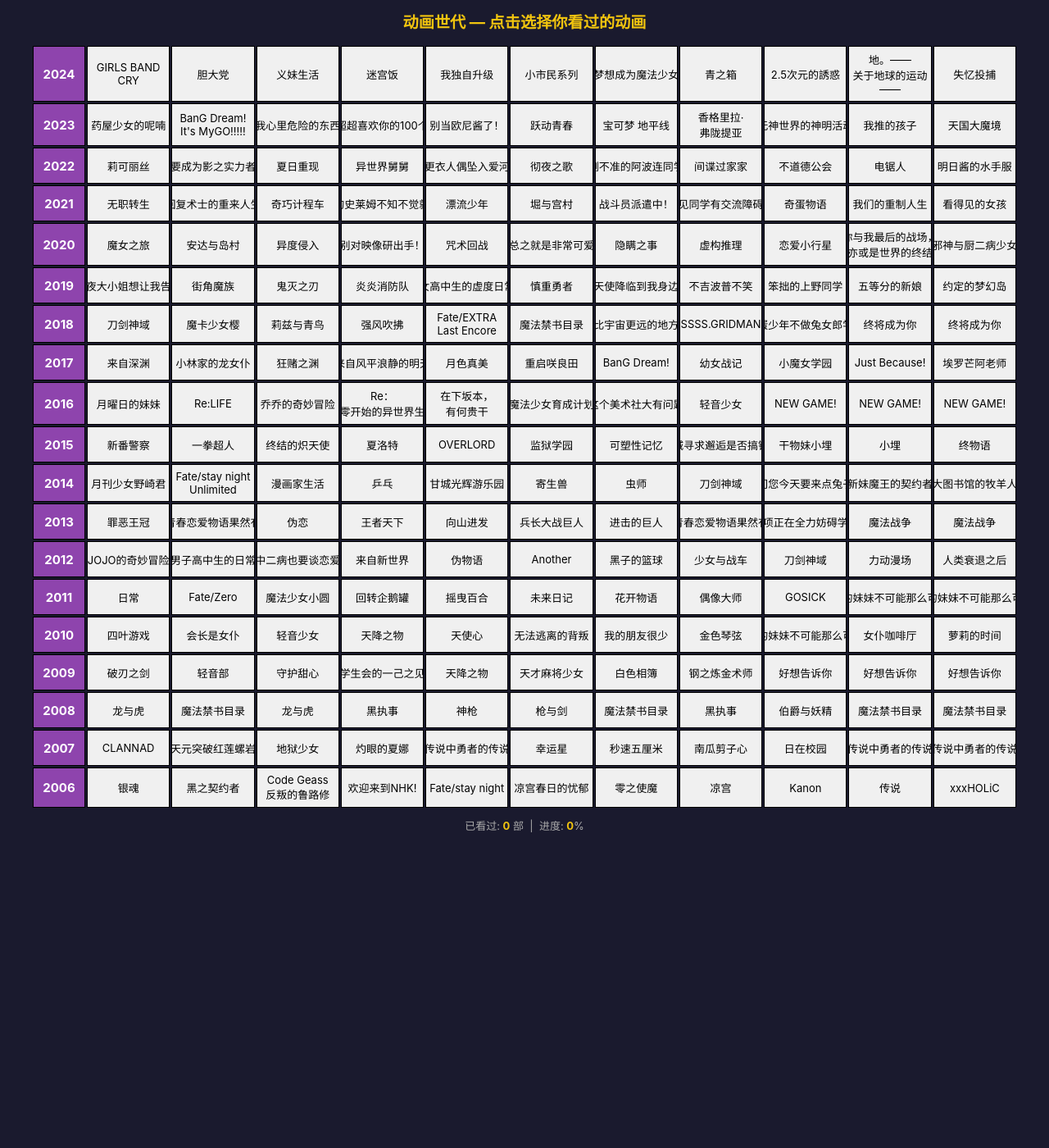
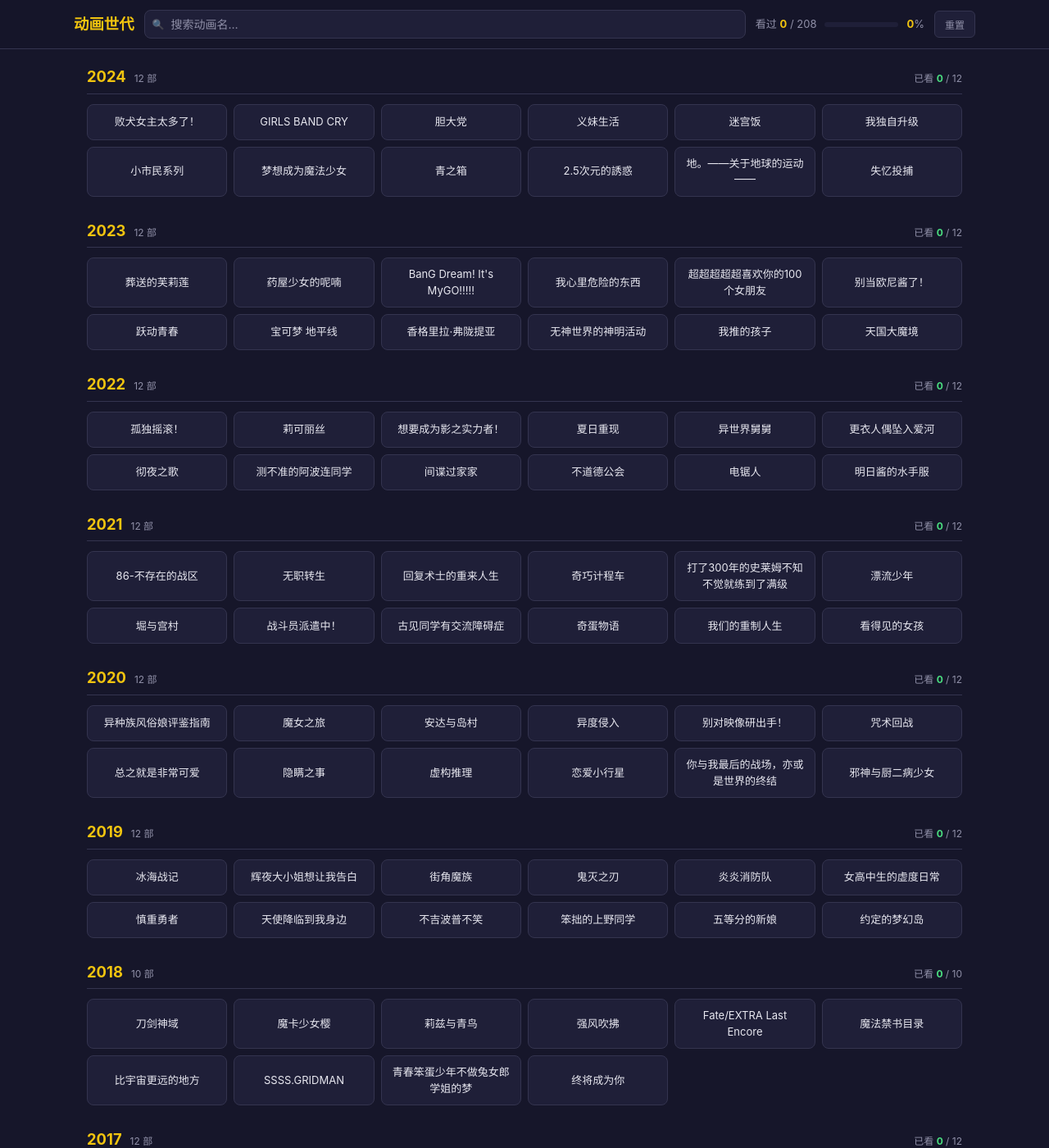
Before and after one commit to CrescentVelvet/crescentvelvet.github.io, a Jekyll site: the page built from _pages/anime_tracker.html, in a window 1280 px wide and 1400 px high. Shown: the whole window at 82% size. Built offline with Jekyll 4.4.1, drawn with Linux system fonts in a browser that asks for light colours; some of the changed text lies outside the part shown.

Commit message:
动画世代：优化页面风格，按年份分区+ 自适应卡片网格，搜索框实时过滤动画名，无匹配的年份自动隐藏

```diff
--- a/_pages/anime_tracker.html
+++ b/_pages/anime_tracker.html
@@ -7,147 +7,285 @@
 <html lang="zh-CN">
 <head>
     <meta charset="UTF-8">
-    <meta name="viewport" content="width=device-width, initial-scale=1.0, maximum-scale=1.0, user-scalable=no">
+    <meta name="viewport" content="width=device-width, initial-scale=1.0">
     <title>动画世代 - 动画追踪</title>
     <style>
         *, *::before, *::after { box-sizing: border-box; }
 
+        :root {
+            --bg: #16162a;
+            --bg-elev: #1f1f38;
+            --bg-elev-2: #2a2a48;
+            --border: #34344f;
+            --text: #e8e8f0;
+            --text-muted: #9090a8;
+            --accent: #f1c40f;
+            --watched: #4ade80;
+            --watched-bg: rgba(74, 222, 128, 0.16);
+            --hover: rgba(255, 255, 255, 0.07);
+        }
+
         body {
             margin: 0;
-            padding: 12px;
-            font-family: -apple-system, BlinkMacSystemFont, "Segoe UI", Roboto, sans-serif;
-            background: #1a1a2e;
-            color: #eee;
+            padding: 0;
+            font-family: -apple-system, BlinkMacSystemFont, "Segoe UI", Roboto, "PingFang SC", "Microsoft YaHei", sans-serif;
+            background: var(--bg);
+            color: var(--text);
             min-height: 100vh;
+            line-height: 1.5;
+            -webkit-font-smoothing: antialiased;
+        }
+
+        .header {
+            position: sticky;
+            top: 0;
+            z-index: 10;
+            background: rgba(22, 22, 42, 0.92);
+            backdrop-filter: blur(8px);
+            -webkit-backdrop-filter: blur(8px);
+            border-bottom: 1px solid var(--border);
+            padding: 12px 16px;
+        }
+
+        .header-inner {
+            max-width: 1100px;
+            margin: 0 auto;
+            display: flex;
+            align-items: center;
+            gap: 12px;
+            flex-wrap: wrap;
         }
 
         h1 {
-            text-align: center;
-            font-size: 1.2em;
-            margin: 0 0 16px;
-            color: #f1c40f;
+            font-size: 1.15em;
+            margin: 0;
+            color: var(--accent);
+            font-weight: 700;
+            white-space: nowrap;
         }
 
-        .anime-table {
-            max-width: 1200px;
-            margin: 0 auto;
+        .search-box {
+            flex: 1;
+            min-width: 160px;
+            position: relative;
         }
 
-        .anime-row {
-            display: grid;
-            grid-template-columns: 64px repeat(11, 1fr);
-            gap: 2px;
-            margin-bottom: 2px;
+        .search-box input {
+            width: 100%;
+            padding: 8px 12px 8px 32px;
+            background: var(--bg-elev);
+            border: 1px solid var(--border);
+            border-radius: 8px;
+            color: var(--text);
+            font-size: 14px;
+            font-family: inherit;
+            outline: none;
+            transition: border-color 0.15s;
         }
 
-        .year-cell {
-            background-color: #8e44ad;
-            color: white;
-            font-weight: bold;
-            border: 1px solid #000;
-            padding: 6px;
+        .search-box input:focus {
+            border-color: var(--accent);
+        }
+
+        .search-box input::placeholder {
+            color: var(--text-muted);
+        }
+
+        .search-box::before {
+            content: "🔍";
+            position: absolute;
+            left: 10px;
+            top: 50%;
+            transform: translateY(-50%);
+            font-size: 12px;
+            opacity: 0.6;
+            pointer-events: none;
+        }
+
+        .stats {
+            display: flex;
+            align-items: center;
+            gap: 10px;
+            font-size: 13px;
+            color: var(--text-muted);
+            white-space: nowrap;
+        }
+
+        .stats b {
+            color: var(--accent);
+            font-weight: 700;
+        }
+
+        .progress-track {
+            width: 90px;
+            height: 6px;
+            background: var(--bg-elev);
+            border-radius: 3px;
+            overflow: hidden;
+        }
+
+        .progress-fill {
+            height: 100%;
+            background: var(--watched);
+            width: 0%;
+            transition: width 0.3s ease;
+            border-radius: 3px;
+        }
+
+        .btn {
+            padding: 7px 12px;
+            background: var(--bg-elev);
+            border: 1px solid var(--border);
+            border-radius: 6px;
+            color: var(--text-muted);
+            font-size: 12px;
+            cursor: pointer;
+            font-family: inherit;
+            transition: color 0.15s, border-color 0.15s;
+        }
+
+        .btn:hover {
+            color: var(--text);
+            border-color: var(--text-muted);
+        }
+
+        .container {
+            max-width: 1100px;
+            margin: 0 auto;
+            padding: 20px 16px 40px;
+        }
+
+        .year-section {
+            margin-bottom: 28px;
+        }
+
+        .year-section.hidden {
+            display: none;
+        }
+
+        .year-header {
+            display: flex;
+            align-items: baseline;
+            gap: 10px;
+            margin-bottom: 12px;
+            padding-bottom: 6px;
+            border-bottom: 1px solid var(--border);
+        }
+
+        .year-title {
+            font-size: 1.15em;
+            font-weight: 700;
+            color: var(--accent);
+        }
+
+        .year-count {
+            font-size: 12px;
+            color: var(--text-muted);
+        }
+
+        .year-progress {
+            margin-left: auto;
+            font-size: 12px;
+            color: var(--text-muted);
+        }
+
+        .year-progress b {
+            color: var(--watched);
+            font-weight: 700;
+        }
+
+        .anime-grid {
+            display: grid;
+            grid-template-columns: repeat(auto-fill, minmax(150px, 1fr));
+            gap: 8px;
+        }
+
+        .anime-cell {
+            padding: 10px 12px;
+            background: var(--bg-elev);
+            border: 1px solid var(--border);
+            border-radius: 8px;
+            cursor: pointer;
+            font-size: 13px;
+            color: var(--text);
             text-align: center;
+            word-break: break-word;
+            user-select: none;
+            -webkit-tap-highlight-color: transparent;
+            touch-action: manipulation;
+            transition: background-color 0.15s, border-color 0.15s, transform 0.05s;
+            min-height: 44px;
             display: flex;
             align-items: center;
             justify-content: center;
-            font-size: 15px;
+            position: relative;
         }
 
-        .anime-cell {
-            background-color: #f0f0f0;
-            border: 1px solid #000;
-            padding: 6px 3px;
-            text-align: center;
-            cursor: pointer;
-            font-size: 13px;
-            color: #000;
-            display: flex;
-            align-items: center;
-            justify-content: center;
-            word-break: keep-all;
-            overflow: hidden;
-            min-height: 44px;
-            touch-action: manipulation;
-            -webkit-tap-highlight-color: transparent;
-            user-select: none;
-            transition: background-color 0.15s;
+        .anime-cell:hover {
+            background: var(--hover);
+            border-color: var(--text-muted);
         }
 
         .anime-cell:active {
-            background-color: #d0d0d0;
+            transform: scale(0.97);
         }
 
         .anime-cell.watched {
-            background-color: #90EE90;
+            background: var(--watched-bg);
+            border-color: var(--watched);
+            color: var(--watched);
         }
 
-        .anime-cell.watched:active {
-            background-color: #70cc70;
-        }
-
-        .stats-bar {
-            max-width: 1200px;
-            margin: 12px auto 0;
-            text-align: center;
-            font-size: 13px;
-            color: #aaa;
-        }
-
-        .stats-bar span {
-            color: #f1c40f;
+        .anime-cell.watched::after {
+            content: "✓";
+            position: absolute;
+            top: 3px;
+            right: 6px;
+            font-size: 11px;
             font-weight: bold;
         }
 
-        @media (max-width: 768px) {
-            body { padding: 8px; }
-
-            h1 {
-                font-size: 1em;
-                margin-bottom: 10px;
-            }
-
-            .anime-row {
-                grid-template-columns: 48px repeat(3, 1fr);
-                gap: 1px;
-                margin-bottom: 1px;
-            }
-
-            .year-cell {
-                font-size: 13px;
-                padding: 4px;
-            }
-
-            .anime-cell {
-                font-size: 10px;
-                padding: 4px 2px;
-                min-height: 36px;
-            }
+        .empty-state {
+            text-align: center;
+            color: var(--text-muted);
+            padding: 60px 20px;
+            font-size: 14px;
         }
 
-        @media (max-width: 400px) {
-            .anime-row {
-                grid-template-columns: 40px repeat(2, 1fr);
+        @media (max-width: 600px) {
+            .header { padding: 10px 12px; }
+            .container { padding: 16px 12px 32px; }
+            .anime-grid {
+                grid-template-columns: repeat(auto-fill, minmax(130px, 1fr));
+                gap: 6px;
             }
-
             .anime-cell {
-                font-size: 9px;
-                min-height: 32px;
+                font-size: 12px;
+                padding: 8px 6px;
+                min-height: 40px;
             }
-
-            .year-cell {
-                font-size: 11px;
-            }
+            h1 { font-size: 1em; }
+            .progress-track { width: 60px; }
         }
     </style>
 </head>
 <body>
-    <h1>动画世代 — 点击选择你看过的动画</h1>
-    <div class="anime-table" id="animeTable"></div>
-    <div class="stats-bar">
-        已看过: <span id="watchedCount">0</span> 部
-        &nbsp;|&nbsp;
-        进度: <span id="progressPercent">0</span>%
+    <div class="header">
+        <div class="header-inner">
+            <h1>动画世代</h1>
+            <div class="search-box">
+                <input type="text" id="searchInput" placeholder="搜索动画名…" autocomplete="off">
+            </div>
+            <div class="stats">
+                <span>看过 <b id="watchedCount">0</b> / <span id="totalCount">0</span></span>
+                <div class="progress-track"><div class="progress-fill" id="progressFill"></div></div>
+                <span><b id="progressPercent">0</b>%</span>
+            </div>
+            <button class="btn" id="resetBtn" title="清除所有已选">重置</button>
+        </div>
     </div>
+
+    <div class="container" id="animeContainer"></div>
 
     <script>
     (function() {
@@ -158,98 +296,152 @@
             "2021": ["86-不存在的战区", "无职转生", "回复术士的重来人生", "奇巧计程车", "打了300年的史莱姆不知不觉就练到了满级", "漂流少年", "堀与宫村", "战斗员派遣中！", "古见同学有交流障碍症", "奇蛋物语", "我们的重制人生", "看得见的女孩"],
             "2020": ["异种族风俗娘评鉴指南", "魔女之旅", "安达与岛村", "异度侵入", "别对映像研出手！", "咒术回战", "总之就是非常可爱", "隐瞒之事", "虚构推理", "恋爱小行星", "你与我最后的战场，亦或是世界的终结", "邪神与厨二病少女"],
             "2019": ["冰海战记", "辉夜大小姐想让我告白", "街角魔族", "鬼灭之刃", "炎炎消防队", "女高中生的虚度日常", "慎重勇者", "天使降临到我身边", "不吉波普不笑", "笨拙的上野同学", "五等分的新娘", "约定的梦幻岛"],
-            "2018": ["---", "刀剑神域", "魔卡少女樱", "莉兹与青鸟", "强风吹拂", "Fate/EXTRA Last Encore", "魔法禁书目录", "比宇宙更远的地方", "SSSS.GRIDMAN", "青春笨蛋少年不做兔女郎学姐的梦", "终将成为你", "终将成为你"],
+            "2018": ["刀剑神域", "魔卡少女樱", "莉兹与青鸟", "强风吹拂", "Fate/EXTRA Last Encore", "魔法禁书目录", "比宇宙更远的地方", "SSSS.GRIDMAN", "青春笨蛋少年不做兔女郎学姐的梦", "终将成为你"],
             "2017": ["少女终末旅行", "来自深渊", "小林家的龙女仆", "狂赌之渊", "来自风平浪静的明天", "月色真美", "重启咲良田", "BanG Dream!", "幼女战记", "小魔女学园", "Just Because!", "埃罗芒阿老师"],
-            "2016": ["为美好的世界献上祝福!", "月曜日的妹妹", "Re:LIFE", "乔乔的奇妙冒险", "Re：从零开始的异世界生活", "在下坂本，有何贵干", "魔法少女育成计划", "这个美术社大有问题", "轻音少女", "NEW GAME!", "NEW GAME!", "NEW GAME!"],
-            "2015": ["黑子的篮球", "新番警察", "一拳超人", "终结的炽天使", "夏洛特", "OVERLORD", "监狱学园", "可塑性记忆", "在地下城寻求邂逅是否搞错了什么", "干物妹小埋", "小埋", "终物语"],
+            "2016": ["为美好的世界献上祝福!", "月曜日的妹妹", "Re:LIFE", "乔乔的奇妙冒险", "Re：从零开始的异世界生活", "在下坂本，有何贵干", "魔法少女育成计划", "这个美术社大有问题", "轻音少女", "NEW GAME!"],
+            "2015": ["黑子的篮球", "新番警察", "一拳超人", "终结的炽天使", "夏洛特", "OVERLORD", "监狱学园", "可塑性记忆", "在地下城寻求邂逅是否搞错了什么", "干物妹小埋", "终物语"],
             "2014": ["白箱", "月刊少女野崎君", "Fate/stay night Unlimited", "漫画家生活", "乒乓", "甘城光辉游乐园", "寄生兽", "虫师", "刀剑神域", "请问您今天要来点兔子吗", "新妹魔王的契约者", "大图书馆的牧羊人"],
-            "2013": ["生命的巨人", "罪恶王冠", "我的青春恋爱物语果然有问题", "伪恋", "王者天下", "向山进发", "兵长大战巨人", "进击的巨人", "我的青春恋爱物语果然有问题", "我的脑内选项正在全力妨碍学院恋爱喜剧", "魔法战争", "魔法战争"],
+            "2013": ["生命的巨人", "罪恶王冠", "我的青春恋爱物语果然有问题", "伪恋", "王者天下", "向山进发", "兵长大战巨人", "进击的巨人", "我的脑内选项正在全力妨碍学院恋爱喜剧", "魔法战争"],
             "2012": ["冰果", "JOJO的奇妙冒险", "男子高中生的日常", "中二病也要谈恋爱", "来自新世界", "伪物语", "Another", "黑子的篮球", "少女与战车", "刀剑神域", "力动漫场", "人类衰退之后"],
-            "2011": ["命运石之门", "日常", "Fate/Zero", "魔法少女小圆", "回转企鹅罐", "摇曳百合", "未来日记", "花开物语", "偶像大师", "GOSICK", "我的妹妹不可能那么可爱", "我的妹妹不可能那么可爱"],
+            "2011": ["命运石之门", "日常", "Fate/Zero", "魔法少女小圆", "回转企鹅罐", "摇曳百合", "未来日记", "花开物语", "偶像大师", "GOSICK", "我的妹妹不可能那么可爱"],
             "2010": ["荒川爆笑团", "四叶游戏", "会长是女仆", "轻音少女", "天降之物", "天使心", "无法逃离的背叛", "我的朋友很少", "金色琴弦", "我的妹妹不可能那么可爱", "女仆咖啡厅", "萝莉的时间"],
-            "2009": ["钢之炼金术", "破刃之剑", "轻音部", "守护甜心", "学生会的一己之见", "天降之物", "天才麻将少女", "白色相簿", "钢之炼金术师", "好想告诉你", "好想告诉你", "好想告诉你"],
-            "2008": ["出包王女", "龙与虎", "魔法禁书目录", "龙与虎", "黑执事", "神枪", "枪与剑", "魔法禁书目录", "黑执事", "伯爵与妖精", "魔法禁书目录", "魔法禁书目录"],
-            "2007": ["幸运星", "CLANNAD", "天元突破红莲螺岩", "地狱少女", "灼眼的夏娜", "传说中勇者的传说", "幸运星", "秒速五厘米", "南瓜剪子心", "日在校园", "传说中勇者的传说", "传说中勇者的传说"],
-            "2006": ["死亡笔记", "银魂", "黑之契约者", "Code Geass 反叛的鲁路修", "欢迎来到NHK!", "Fate/stay night", "凉宫春日的忧郁", "零之使魔", "凉宫", "Kanon", "传说", "xxxHOLiC"]
+            "2009": ["钢之炼金术师", "破刃之剑", "轻音部", "守护甜心", "学生会的一己之见", "天降之物", "天才麻将少女", "白色相簿", "好想告诉你"],
+            "2008": ["出包王女", "龙与虎", "魔法禁书目录", "黑执事", "神枪", "枪与剑", "伯爵与妖精"],
+            "2007": ["幸运星", "CLANNAD", "天元突破红莲螺岩", "地狱少女", "灼眼的夏娜", "传说中勇者的传说", "秒速五厘米", "南瓜剪子心", "日在校园"],
+            "2006": ["死亡笔记", "银魂", "黑之契约者", "Code Geass 反叛的鲁路修", "欢迎来到NHK!", "Fate/stay night", "凉宫春日的忧郁", "零之使魔", "Kanon", "传说", "xxxHOLiC"]
         };
 
-        var table = document.getElementById('animeTable');
+        var container = document.getElementById('animeContainer');
         var watchedCountEl = document.getElementById('watchedCount');
+        var totalCountEl = document.getElementById('totalCount');
         var progressPercentEl = document.getElementById('progressPercent');
+        var progressFillEl = document.getElementById('progressFill');
+        var searchInput = document.getElementById('searchInput');
+        var resetBtn = document.getElementById('resetBtn');
 
-        var watched = [];
+        var watched;
         try {
             watched = JSON.parse(localStorage.getItem('watchedAnimes') || '[]');
         } catch (e) {
             watched = [];
         }
 
+        var years = Object.keys(animeData).sort(function(a, b) { return b - a; });
+        var yearSections = {};
+        var cellMap = {};
         var totalCells = 0;
-        var watchedCells = 0;
-
-        var years = Object.keys(animeData).sort(function(a, b) { return b - a; });
 
         years.forEach(function(year) {
             var animes = animeData[year];
-            var yearRow = document.createElement('div');
-            yearRow.className = 'anime-row';
+            var section = document.createElement('section');
+            section.className = 'year-section';
 
-            animes.forEach(function(anime, index) {
+            var header = document.createElement('div');
+            header.className = 'year-header';
+
+            var title = document.createElement('span');
+            title.className = 'year-title';
+            title.textContent = year;
+
+            var count = document.createElement('span');
+            count.className = 'year-count';
+            count.textContent = animes.length + ' 部';
+
+            var prog = document.createElement('span');
+            prog.className = 'year-progress';
+            prog.innerHTML = '已看 <b>0</b> / ' + animes.length;
+
+            header.appendChild(title);
+            header.appendChild(count);
+            header.appendChild(prog);
+
+            var grid = document.createElement('div');
+            grid.className = 'anime-grid';
+
+            animes.forEach(function(anime) {
+                totalCells++;
                 var cell = document.createElement('div');
+                var isWatched = watched.indexOf(anime) !== -1;
+                cell.className = 'anime-cell' + (isWatched ? ' watched' : '');
+                cell.textContent = anime;
+                cell.dataset.name = anime;
 
-                if (index === 0) {
-                    cell.className = 'year-cell';
-                    cell.textContent = year;
-                } else {
-                    totalCells++;
-                    var isWatched = watched.indexOf(anime) !== -1;
-                    if (isWatched) watchedCells++;
+                cell.addEventListener('click', function() {
+                    var nowWatched = !this.classList.contains('watched');
+                    this.classList.toggle('watched', nowWatched);
 
-                    cell.className = 'anime-cell' + (isWatched ? ' watched' : '');
-                    cell.textContent = anime;
+                    if (nowWatched) {
+                        if (watched.indexOf(anime) === -1) watched.push(anime);
+                    } else {
+                        var idx = watched.indexOf(anime);
+                        if (idx > -1) watched.splice(idx, 1);
+                    }
 
-                    cell.addEventListener('click', function() {
-                        this.classList.toggle('watched');
-                        var currentWatched;
-                        try {
-                            currentWatched = JSON.parse(localStorage.getItem('watchedAnimes') || '[]');
-                        } catch (e) {
-                            currentWatched = [];
-                        }
+                    try {
+                        localStorage.setItem('watchedAnimes', JSON.stringify(watched));
+                    } catch (e) {}
 
-                        if (this.classList.contains('watched')) {
-                            if (currentWatched.indexOf(anime) === -1) {
-                                currentWatched.push(anime);
-                                watchedCells++;
-                            }
-                        } else {
-                            var idx = currentWatched.indexOf(anime);
-                            if (idx > -1) {
-                                currentWatched.splice(idx, 1);
-                                watchedCells--;
-                            }
-                        }
+                    updateStats();
+                    updateYearProgress(year, prog);
+                });
 
-                        try {
-                            localStorage.setItem('watchedAnimes', JSON.stringify(currentWatched));
-                        } catch (e) {}
-
-                        updateStats();
-                    });
-                }
-
-                yearRow.appendChild(cell);
+                grid.appendChild(cell);
+                cellMap[anime] = cell;
             });
 
-            table.appendChild(yearRow);
+            section.appendChild(header);
+            section.appendChild(grid);
+            container.appendChild(section);
+            yearSections[year] = { section: section, prog: prog, total: animes.length };
         });
 
+        function updateYearProgress(year, progEl) {
+            var data = yearSections[year];
+            var cnt = 0;
+            animeData[year].forEach(function(a) { if (watched.indexOf(a) !== -1) cnt++; });
+            data.prog.innerHTML = '已看 <b>' + cnt + '</b> / ' + data.total;
+        }
+
         function updateStats() {
+            var watchedCells = watched.length;
             watchedCountEl.textContent = watchedCells;
+            totalCountEl.textContent = totalCells;
             var pct = totalCells > 0 ? Math.round(watchedCells / totalCells * 100) : 0;
             progressPercentEl.textContent = pct;
+            progressFillEl.style.width = pct + '%';
         }
 
+        function applyFilter(query) {
+            query = (query || '').trim().toLowerCase();
+            years.forEach(function(year) {
+                var data = yearSections[year];
+                var anyVisible = false;
+                animeData[year].forEach(function(anime) {
+                    var cell = cellMap[anime];
+                    var match = !query || anime.toLowerCase().indexOf(query) !== -1;
+                    cell.style.display = match ? '' : 'none';
+                    if (match) anyVisible = true;
+                });
+                data.section.classList.toggle('hidden', !anyVisible);
+            });
+        }
+
+        searchInput.addEventListener('input', function() {
+            applyFilter(this.value);
+        });
+
+        resetBtn.addEventListener('click', function() {
+            if (!confirm('确定要清除所有已选记录吗？')) return;
+            watched = [];
+            try { localStorage.removeItem('watchedAnimes'); } catch (e) {}
+            Object.keys(cellMap).forEach(function(name) {
+                cellMap[name].classList.remove('watched');
+            });
+            years.forEach(function(year) { updateYearProgress(year); });
+            updateStats();
+        });
+
+        years.forEach(function(year) { updateYearProgress(year); });
         updateStats();
     })();
     </script>
```
